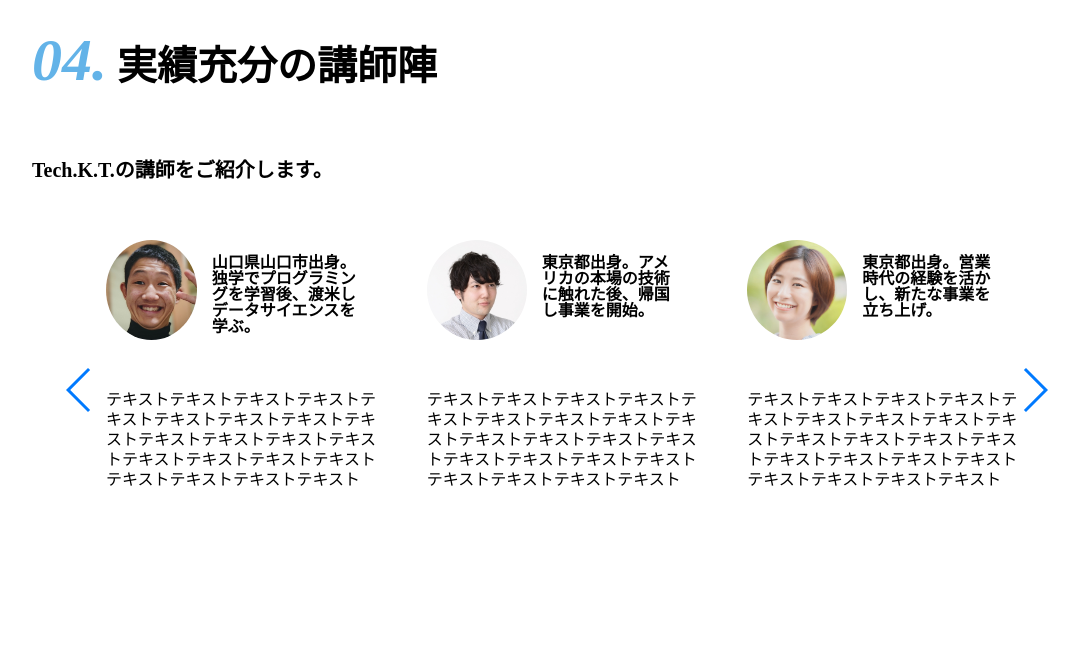
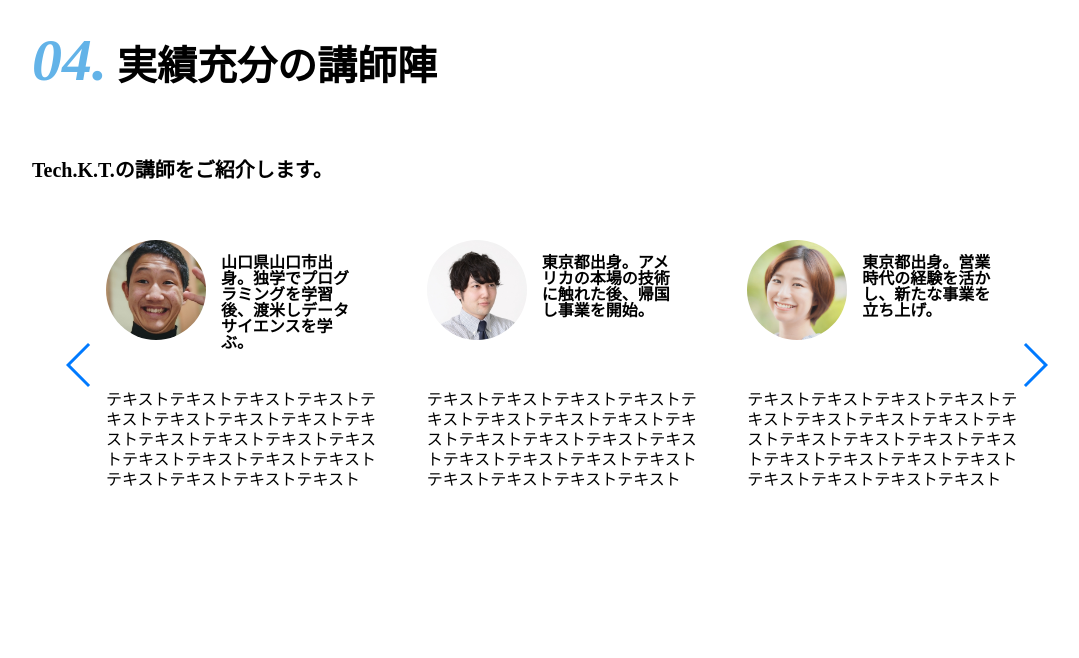
Before and after one commit to Kosuke78/school_kakuu, a PHP site: page /index.html in a window 1280 px wide. Shown: the part 4600-5258 px from the top of the page, without its empty margins (78-1157 px from the left). Run offline with PHP 8.4, Linux system fonts and the light colour scheme.

Commit message:
100%完了

```diff
--- a/css/style.css
+++ b/css/style.css
@@ -111,7 +111,6 @@ input, select {
 /* swiper */
 .swiper-container {
     width: 100%;
-    height: 300px;
     position: relative;
 }
 .swiper-button-prev {
@@ -201,7 +200,8 @@ header {
     padding: 10px 40px;
     text-decoration: none;
     border-radius: 5px;
-    box-shadow: 1px 1px 1px #111111
+    box-shadow: 1px 1px 1px #111111;
+    z-index: 200;
 }
 /* ハンバーガーボタン */
 /* インプット チェックボックス 非表示 */
@@ -683,6 +683,7 @@ style 属性 {
 .upper-img-des {
     padding: 15px;
     font-weight: bold;
+    text-align: left;
 }
 .upper-content {
     line-height: 20px;
@@ -705,6 +706,13 @@ style 属性 {
     left: 0;
     width: 100%;
     height: 100%;
+}
+@media screen and (max-width:400px) {
+    .upper-img-inner {
+        display: block;
+        height: auto;
+        text-align: center;
+    }
 }
 @media screen and (max-width:526px) {
     .common-title {
--- a/index.html
+++ b/index.html
@@ -179,12 +179,13 @@
                 <div class="upper-slide-inner">
                     <!-- Slider全体のコンテナ -->
                     <div class="swiper-container">
-                <!-- <div class="swiper-inner"> -->
                         <!-- Sliderの内包コンテナ -->
                         <div class="swiper-wrapper">
                             <div class="upper-item swiper-slide">
                                 <div class="upper-img-inner">
+                                    <div>
                                         <img src="./img/student1.jpg" alt="生徒の画像" class="upper-img">
+                                    </div>
                                     <p class="upper-img-des">山口県山口市出身。独学でプログラミングを学習後、渡米しデータサイエンスを学ぶ。
                                     </p>
                                 </div>
@@ -195,7 +196,9 @@
                             </div>
                             <div class="upper-item swiper-slide">
                                 <div class="upper-img-inner">
+                                    <div>
                                         <img src="./img/student2.jpg" alt="講師の画像" class="upper-img">
+                                    </div>
                                     <p class="upper-img-des">東京都出身。アメリカの本場の技術に触れた後、帰国し事業を開始。</p>
                                 </div>
                                 <div class="upper-des-inner">
@@ -204,7 +207,9 @@
                             </div>
                             <div class="upper-item swiper-slide">
                                 <div class="upper-img-inner">
+                                    <div>
                                         <img src="./img/student3.jpg" alt="講師の画像" class="upper-img">
+                                    </div>
                                     <p class="upper-img-des">東京都出身。営業時代の経験を活かし、新たな事業を立ち上げ。</p>
                                 </div>
                                 <div class="upper-des-inner">
@@ -213,7 +218,9 @@
                             </div>
                             <div class="upper-item swiper-slide">
                                 <div class="upper-img-inner">
+                                    <div>
                                         <img src="./img/student4.jpg" alt="講師の画像" class="upper-img">
+                                    </div>
                                     <p class="upper-img-des">巷で話題の大人気ブロガー。ブログだけで年収1000万円を稼いでいる。</p>
                                 </div>
                                 <div class="upper-des-inner">
@@ -222,7 +229,9 @@
                             </div>
                             <div class="upper-item swiper-slide">
                                 <div class="upper-img-inner">
+                                    <div>
                                         <img src="./img/student5.jpg" alt="講師の画像" class="upper-img">
+                                    </div>
                                     <p class="upper-img-des">WordPressに特化した勉強を教えるのが得意。</p>
                                 </div>
                                 <div class="upper-des-inner">
@@ -231,16 +240,16 @@
                             </div>
                             <div class="upper-item swiper-slide">
                                 <div class="upper-img-inner">
+                                    <div>
                                         <img src="./img/student6.jpg" alt="講師の画像" class="upper-img">
+                                    </div>
                                     <p class="upper-img-des">最新の技術を常にキャッチアップしている。本校の卒業生。</p>
                                 </div>
                                 <div class="upper-des-inner">
                                     <p class="upper-content">テキストテキストテキストテキストテキストテキストテキストテキストテキストテキストテキストテキストテキストテキストテキストテキストテキストテキストテキストテキストテキスト</p>
                                 </div>
                             </div>
-                <!-- </div> -->
                         </div>
-
                     </div>
                     <!-- 前ページボタン -->
 	                <div class="swiper-button-prev"></div>
```
Also changed, not shown: 1 other file. Lines whose indentation alone changed are shown as unchanged.
